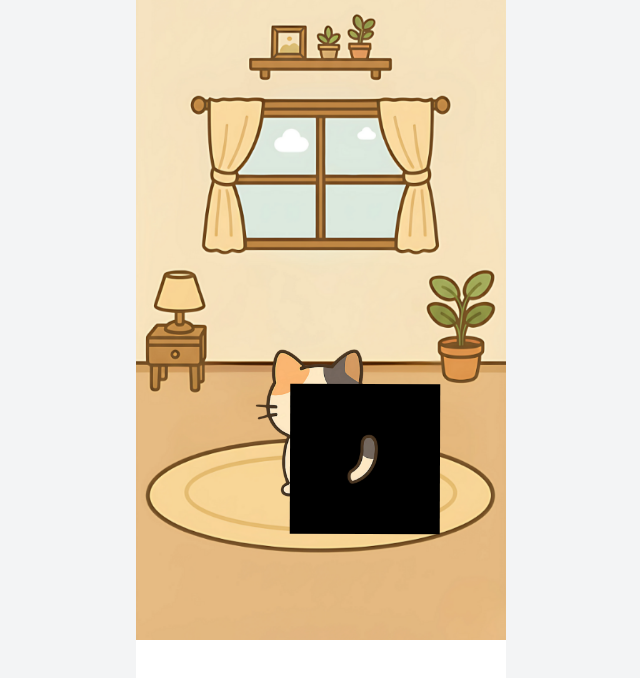
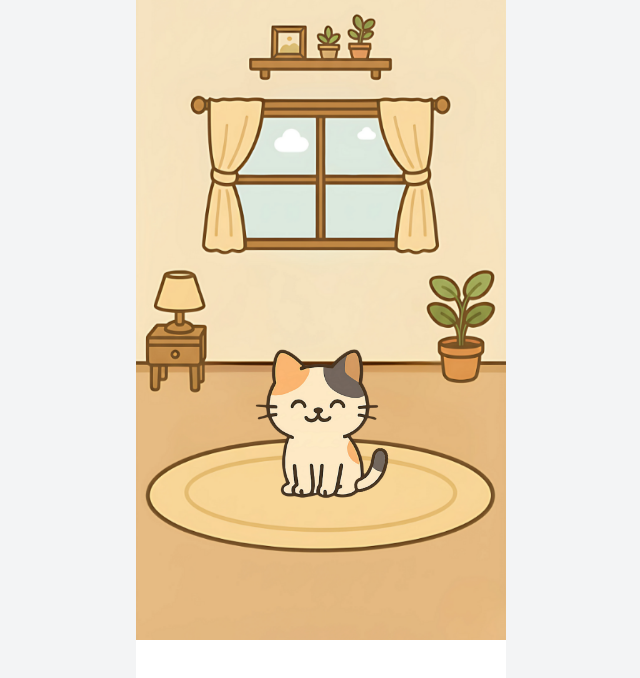
Before and after one commit to kakao-tech-campus-3rd-step3/Team4_FE, a React (Vite) app: page /character in a window 1280 px wide. Shown: the top 678 px of the page, without its empty margins (319-959 px from the left). Built offline with nearby package versions, Linux system fonts and the light colour scheme; a web font is replaced by a local one.

Commit message:
feat: 캐릭터 꼬리 애니메이션 추가

```diff
--- a/src/pages/Character/Index.tsx
+++ b/src/pages/Character/Index.tsx
@@ -38,18 +38,21 @@ const wagTail = keyframes`
 `;
 
 const TailImage = styled.img`
-  width: 150px;
-  height: 150px;
-  object-fit: cover;
+  width: 30px;
+  height: 50px;
+  object-fit: contain;
   position: absolute;
 
-  bottom: 16.6%;
-  left: 62%;
+  bottom: 22.7%;
+  left: 62.5%;
   transform: translateX(-50%);
+  rotate: 10deg;
 
-  background-color: #000;
+  // background-color: #000;
 
   animation: ${wagTail} 1s linear infinite alternate;
+
+  transform-origin: bottom left;
 `;
 
 function Index() {
```
Also changed, not shown: public/assets/character/tail.png.
